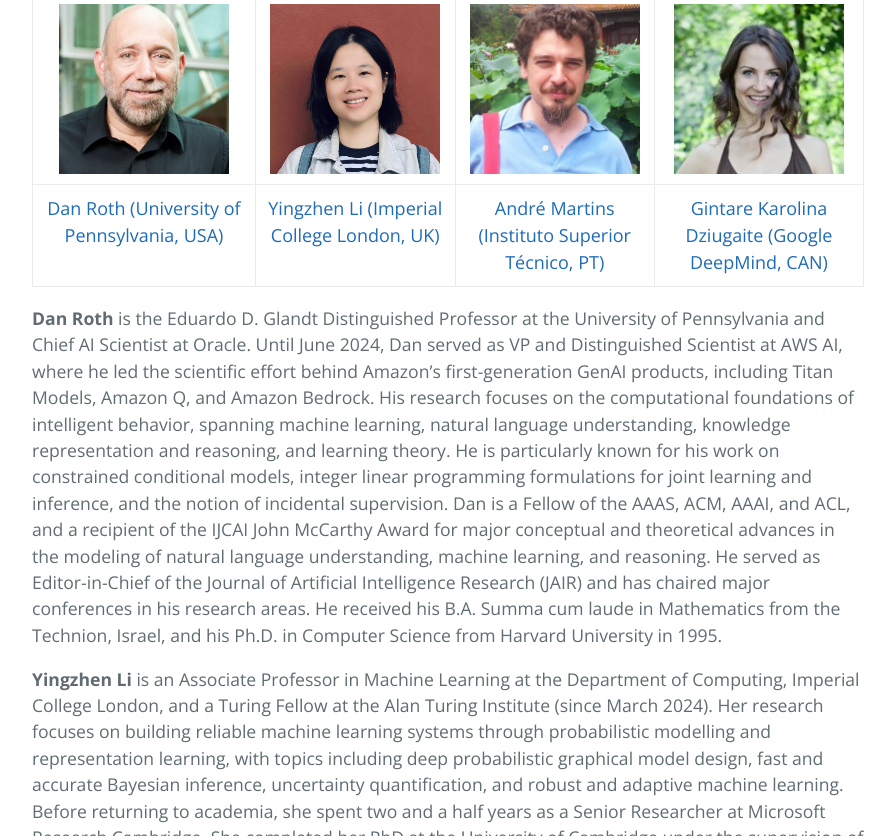
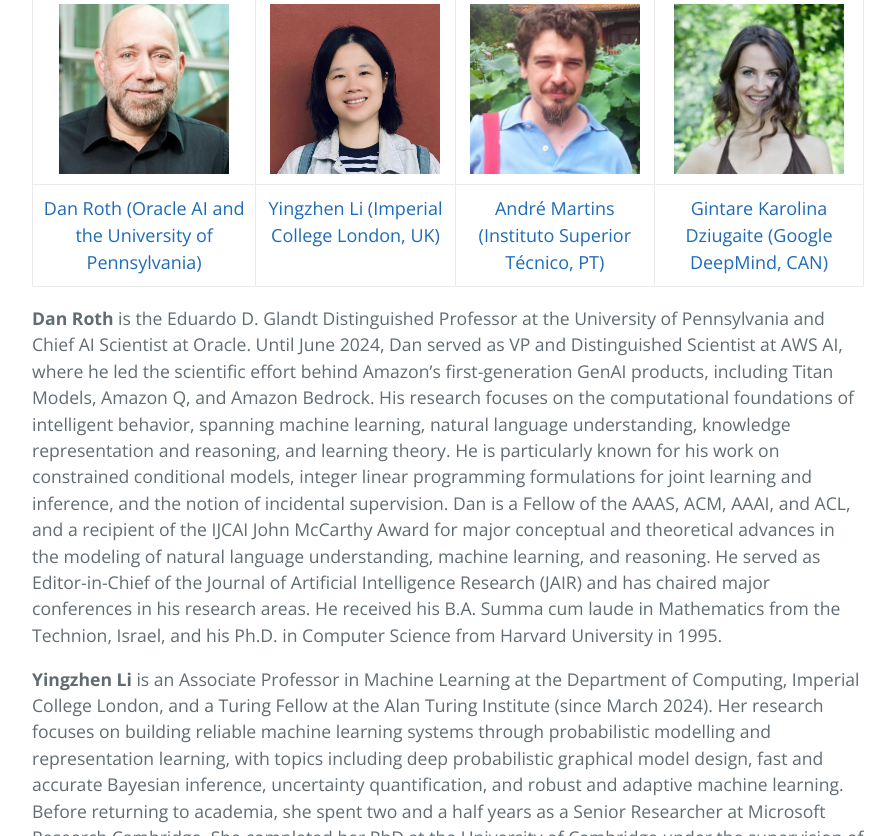
Before and after one commit to uncertainlp/uncertainlp.github.io, a Jekyll site: the page built from index.md, in a window 1280 px wide and 900 px high, scrolled down 3419 px, cut to the strip 64-900 px from the top of the window. Shown: the whole strip, without its empty margins (192-1087 px from the left). Built offline with Jekyll 4.4.1, drawn with Linux system fonts in a browser that asks for light colours.

Commit message:
Update Dan Roth affiliation

```diff
--- a/index.md
+++ b/index.md
@@ -104,7 +104,7 @@ TBD
     <td><img src="./assets/speakers/Gintare_Karolina_Dziugaite.jpeg" alt="Gintare Karolina Dziugaite" /></td>
   </tr>
   <tr>
-    <td><figcaption><a href="https://www.cis.upenn.edu/~danroth/">Dan Roth (University of Pennsylvania, USA)</a></figcaption> </td>
+    <td><figcaption><a href="https://www.cis.upenn.edu/~danroth/">Dan Roth (Oracle AI and the University of Pennsylvania)</a></figcaption> </td>
     <td><figcaption><a href="http://yingzhenli.net/home/en/">Yingzhen Li (Imperial College London, UK)</a></figcaption> </td>
     <td><figcaption><a href="https://andre-martins.github.io/">André Martins (Instituto Superior Técnico, PT)</a></figcaption></td>
     <td><figcaption><a href="https://gkdz.org/">Gintare Karolina Dziugaite (Google DeepMind, CAN)</a></figcaption> </td>
```
